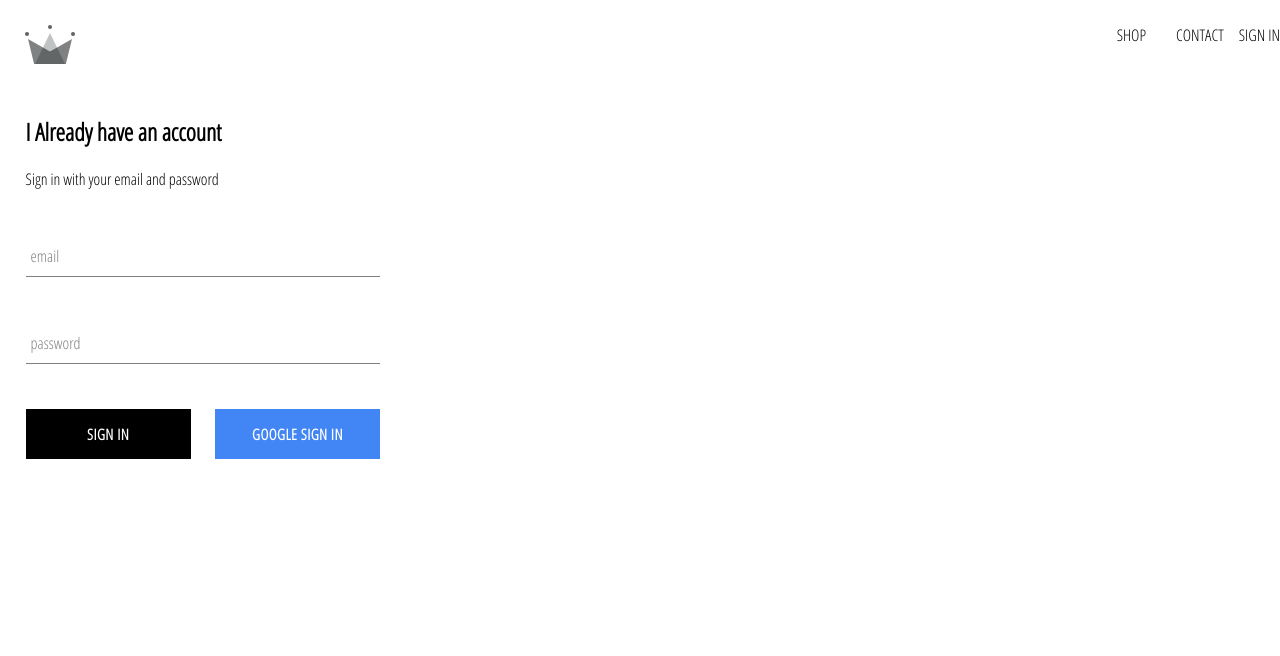
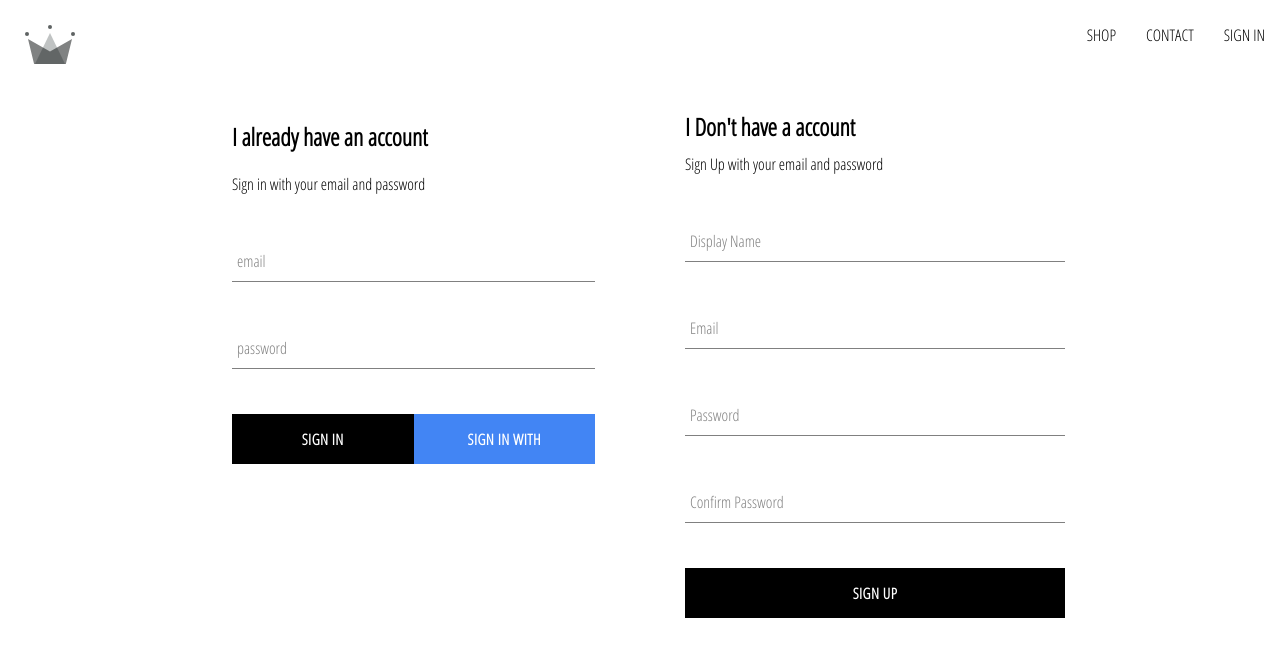
Before and after one commit to jamaludinsalam/jemscloth, a React (Create React App) app: page /signin in a window 1280 px wide. Shown: the top 656 px of the page. Built offline with nearby package versions, Linux system fonts and the light colour scheme; no server answers.

Commit message:
implemented firebase utils, included ability to store authenticated user to database firestore firebase

```diff
--- a/src/App.js
+++ b/src/App.js
@@ -1,12 +1,12 @@
 import React from 'react';
-import { Switch, Route , Link } from 'react-router-dom';
+import { Switch, Route } from 'react-router-dom';
 import './App.css';
 
 import HomePage from './pages/homepage/homepage.component';
 import ShopPage from './pages/shop/shop.component';
 import Header from './components/header/header.component';
 import SignInAndSignUpPage from './pages/sign-in-and-sign-up/sign-in-and-sign-up.component';
-import { auth } from './firebase/firebase.utils';
+import { auth, createUserProfileDocument  } from './firebase/firebase.utils';
 
 
 class App extends React.Component {
@@ -20,10 +20,24 @@
 
   unsubscribeFromAuth = null;
 
-  componentDidMount(){
-    this.unsubscribeFromAuth = auth.onAuthStateChanged(user => {
-      this.setState({ currentUser: user});
-      console.log(user);
+  componentDidMount() {
+    this.unsubscribeFromAuth = auth.onAuthStateChanged(async userAuth => {
+      if(userAuth){
+        const userRef = await createUserProfileDocument(userAuth);
+
+        userRef.onSnapshot(snapShop => {
+          this.setState({
+            currentUser: {
+              id: snapShop.id,
+              ...snapShop.data()
+            }
+          });
+          console.log(this.state);
+        });
+
+      }
+      this.setState({ currentUser: userAuth});
+
     });
   }
 
--- a/src/components/custom-button/custom-button.component.jsx
+++ b/src/components/custom-button/custom-button.component.jsx
@@ -4,7 +4,9 @@
 
 const CustomButton = ({ children, isGoogleSignIn, ...otherProps }) => (
     <button
-        className={`${isGoogleSignIn ? 'google-sign-in' : ''} custom-button `} {...otherProps}>
+        className={`${isGoogleSignIn ? 'google-sign-in' : ''} custom-button `}
+        {...otherProps}
+    >
         {children}
     </button>
 )
--- a/src/components/custom-button/custom-button.styles.scss
+++ b/src/components/custom-button/custom-button.styles.scss
@@ -1,6 +1,6 @@
 .custom-button {
     min-width: 165px;
-    width: auto;
+    width: 100%;
     height: 50px;
     letter-spacing: 0.5px;
     line-height: 50px;
@@ -20,9 +20,7 @@
       border: 1px solid black;
     }
 
-  }
-
-.google-sign-in {
+    &.google-sign-in {
       background-color: #4285f4;
       color: white;
 
@@ -31,3 +29,5 @@
         border: none;
       }
     }
+
+  }
--- a/src/components/header/header.component.jsx
+++ b/src/components/header/header.component.jsx
@@ -1,8 +1,8 @@
 import React from 'react';
 import { Link } from 'react-router-dom';
+import { auth } from '../../firebase/firebase.utils';
 import { ReactComponent as Logo } from '../../assets/crown.svg';
 
-import { auth } from '../../firebase/firebase.utils';
 
 import './header.styles.scss';
 
@@ -16,15 +16,15 @@
             <Link className='option' to='/contact' >CONTACT</Link>
             {
                 currentUser?
-                <Link>
+                <Link to='#'>
                     <div
                         className='option'
-                        onClick={() =>auth.signOut()}
+                        onClick={() => auth.signOut()}
                         > SIGN OUT
                     </div>
                 </Link>
                 :
-                <Link>SIGN IN</Link>
+                <Link className='option' to='/signin'>SIGN IN</Link>
             }
         </div>
 
--- a/src/components/sign-in/sign-in.component.jsx
+++ b/src/components/sign-in/sign-in.component.jsx
@@ -7,65 +7,60 @@
 
 import './sign-in.styles.scss';
 
-class SignIn extends React.Component{
-    constructor(props){
+class SignIn extends React.Component {
+  constructor(props) {
     super(props);
 
     this.state = {
       email: '',
       password: ''
-        }
+    };
   }
 
   handleSubmit = event => {
     event.preventDefault();
 
-        this.setState({ email:'', password: ''})
-    }
+    this.setState({ email: '', password: '' });
+  };
 
   handleChange = event => {
-        const { value , name } = event.target;
+    const { value, name } = event.target;
 
-        this.setState({ [name]: value})
-    }
+    this.setState({ [name]: value });
+  };
 
-
-    render () {
+  render() {
     return (
       <div className='sign-in'>
-                <h2>I Already have an account</h2>
+        <h2>I already have an account</h2>
         <span>Sign in with your email and password</span>
 
         <form onSubmit={this.handleSubmit}>
           <FormInput
             name='email'
             type='email'
+            handleChange={this.handleChange}
+            value={this.state.email}
             label='email'
-                        value={this.state.email}
-                        handleChange={this.handleChange}
-                        required
+            // required
           />
           <FormInput
             name='password'
             type='password'
-                        label='password'
             value={this.state.password}
             handleChange={this.handleChange}
-                        required
+            label='password'
+            // required
           />
           <div className='buttons'>
-                        <CustomButton
-                            type='submit'
-                            value='Submit Form'>SIGN IN
-                        </CustomButton>
-                        <CustomButton
-                            onClick={signInWithGoogle}
-                            isGoogleSignIn>GOOGLE SIGN IN
+            <CustomButton type='submit'> Sign in </CustomButton>
+            <CustomButton onClick={signInWithGoogle} isGoogleSignIn>
+              Sign in with Google
             </CustomButton>
           </div>
         </form>
       </div>
-        )
+    );
   }
 }
 
--- a/src/components/sign-in/sign-in.styles.scss
+++ b/src/components/sign-in/sign-in.styles.scss
@@ -9,6 +9,7 @@
     }
 
     .buttons {
+        width: 100%;
         display: flex;
         justify-content: space-between;
     }
--- /dev/null
+++ b/src/components/sign-up/sign-up.component.jsx
@@ -0,0 +1,103 @@
+import React from 'react';
+
+import FormInput from '../form-input/form-input.component';
+import CustomButton from '../custom-button/custom-button.component';
+
+import { auth, createUserProfileDocument } from '../../firebase/firebase.utils';
+
+import './sign-up.styles.scss';
+
+class SignUp extends React.Component {
+    constructor(){
+        super();
+
+        this.state = {
+            displayName: '',
+            email: '',
+            password: '',
+            confirmPassword: '',
+        }
+    }
+
+    handleSubmit = async event => {
+        event.preventDefault();
+
+        const { displayName, email, password, confirmPassword} = this.state;
+        if(password != confirmPassword){
+            alert("password don't match");
+            return;
+        }
+
+        try {
+            const { user } = await auth.createUserWithEmailAndPassword(email, password);
+
+            await createUserProfileDocument(user,{displayName});
+
+            this.setState({
+                displayName: '',
+                email: '',
+                password: '',
+                confirmPassword: '',
+            })
+
+        } catch (error){
+            console.error(error)
+        }
+    }
+
+    handleChange = event => {
+        const { name, value } = event.target;
+
+        this.setState({[name]: value});
+    }
+
+    render() {
+        const { displayName, email, password, confirmPassword} = this.state;
+        return (
+            <div className='sign-up'>
+                <h2 className='title'>I Don't have a account</h2>
+                <span>Sign Up with your email and password</span>
+                <form className='sign-up-form' onSubmit={this.handleSubmit}>
+                    <FormInput
+                        type='text'
+                        name='displayName'
+                        value={displayName}
+                        onChange={this.handleChange}
+                        label='Display Name'
+                        required
+                    />
+                    <FormInput
+                        type='email'
+                        name='email'
+                        value={email}
+                        onChange={this.handleChange}
+                        label='Email'
+                        required
+                    />
+                    <FormInput
+                        type='password'
+                        name='password'
+                        value={password}
+                        onChange={this.handleChange}
+                        label='Password'
+                        required
+                    />
+                    <FormInput
+                        type='password'
+                        name='confirmPassword'
+                        value={confirmPassword}
+                        onChange={this.handleChange}
+                        label='Confirm Password'
+                        required
+                    />
+
+                    <CustomButton type='submit'> SIGN UP</CustomButton>
+
+                </form>
+            </div>
+        )
+    }
+}
+
+
+export default SignUp;
--- /dev/null
+++ b/src/components/sign-up/sign-up.styles.scss
@@ -0,0 +1,9 @@
+.sign-up {
+    display: flex;
+    flex-direction: column;
+    width: 380px;
+
+    .title{
+        margin: 10px 0;
+    }
+}
--- a/src/firebase/firebase.utils.js
+++ b/src/firebase/firebase.utils.js
@@ -13,15 +13,47 @@
     measurementId: "G-SY70W6NGL1"
   };
 
+export const createUserProfileDocument = async (userAuth, additionalData) => {
+  if(!userAuth) return;
+
+  const userRef = firestore.doc(`users/${userAuth.uid}`);
+
+  const snapShot = await userRef.get();
+
+
+  if(!snapShot.exists) {
+    const { displayName, email } = userAuth;
+    const createdAt = new Date();
+
+    try {
+      await userRef.set({
+        displayName,
+        email,
+        createdAt,
+        ...additionalData
+      })
+    } catch (error) {
+      console.log('error creating user', error.message);
+    }
+  }
+
+  return userRef;
+
+
+}
+
 firebase.initializeApp(config);
 
 export const auth = firebase.auth();
 export const firestore = firebase.firestore();
 
 const provider = new firebase.auth.GoogleAuthProvider();
-provider.setCustomParameters({ prompt: 'select_account'});
-export const signInWithGoogle = () => auth.signInWithPopup(provider);
-
+provider.setCustomParameters({
+  prompt: 'select_account' ,
+  'login_hint': 'user@example.com'
+});
+// export const signInWithGoogle = () => auth.signInWithPopup(provider) ;
+export const signInWithGoogle = () => auth.signInWithPopup(provider)  ;
 
 
 export default firebase;
--- a/src/pages/sign-in-and-sign-up/sign-in-and-sign-up.component.jsx
+++ b/src/pages/sign-in-and-sign-up/sign-in-and-sign-up.component.jsx
@@ -1,12 +1,14 @@
 import React from 'react';
 
 import SignIn from '../../components/sign-in/sign-in.component';
+import SignUp from '../../components/sign-up/sign-up.component';
 
 import './sign-in-and-sign-up.styles.scss';
 
 const SignInAndSignUpPage = () => (
     <div className='sign-in-and-sign-up'>
         <SignIn />
+        <SignUp />
     </div>
 )
 
--- a/src/pages/sign-in-and-sign-up/sign-in-and-sign-up.styles.scss
+++ b/src/pages/sign-in-and-sign-up/sign-in-and-sign-up.styles.scss
@@ -0,0 +1,6 @@
+.sign-in-and-sign-up {
+    width: 850px;
+    display: flex;
+    justify-content: space-between;
+    margin: 30px auto;
+}
```
Also changed, not shown: src/components/form-input/form-input.component.jsx (+3 -4 lines). Lines whose indentation alone changed are shown as unchanged.
